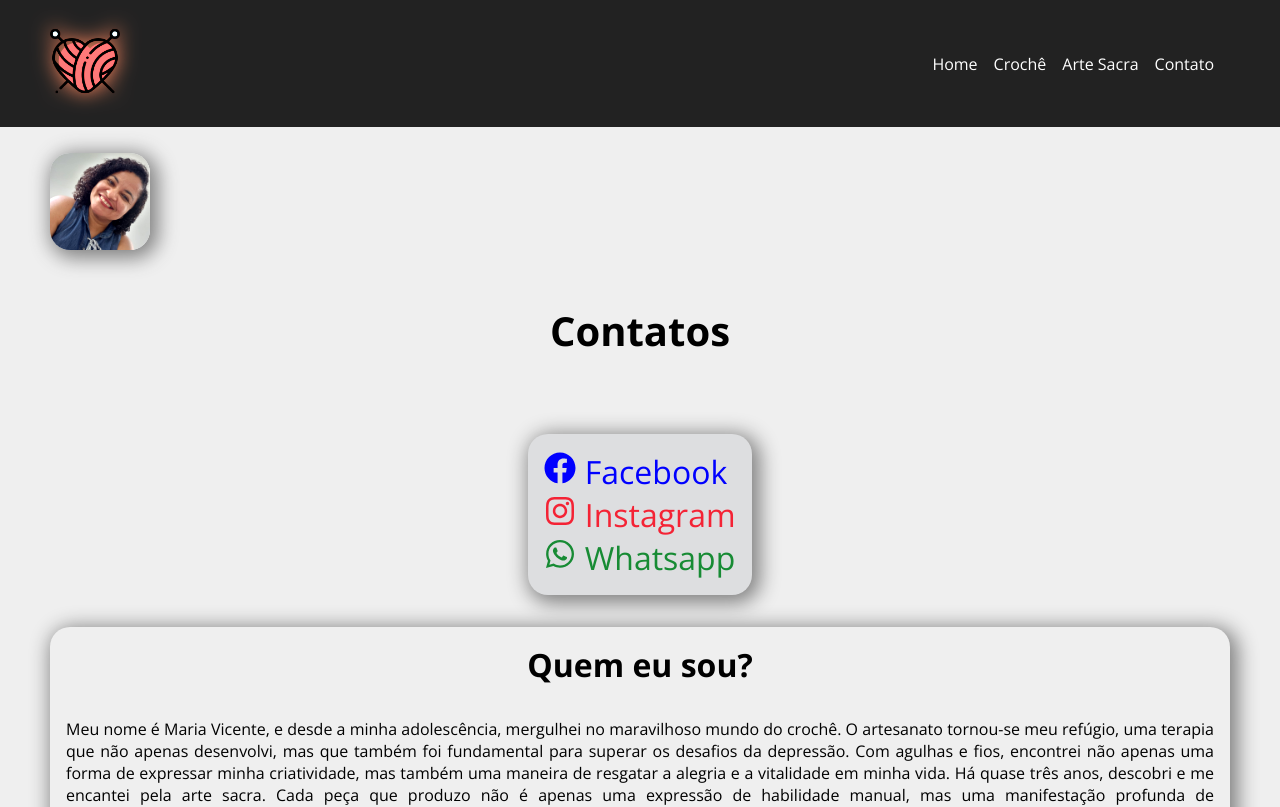
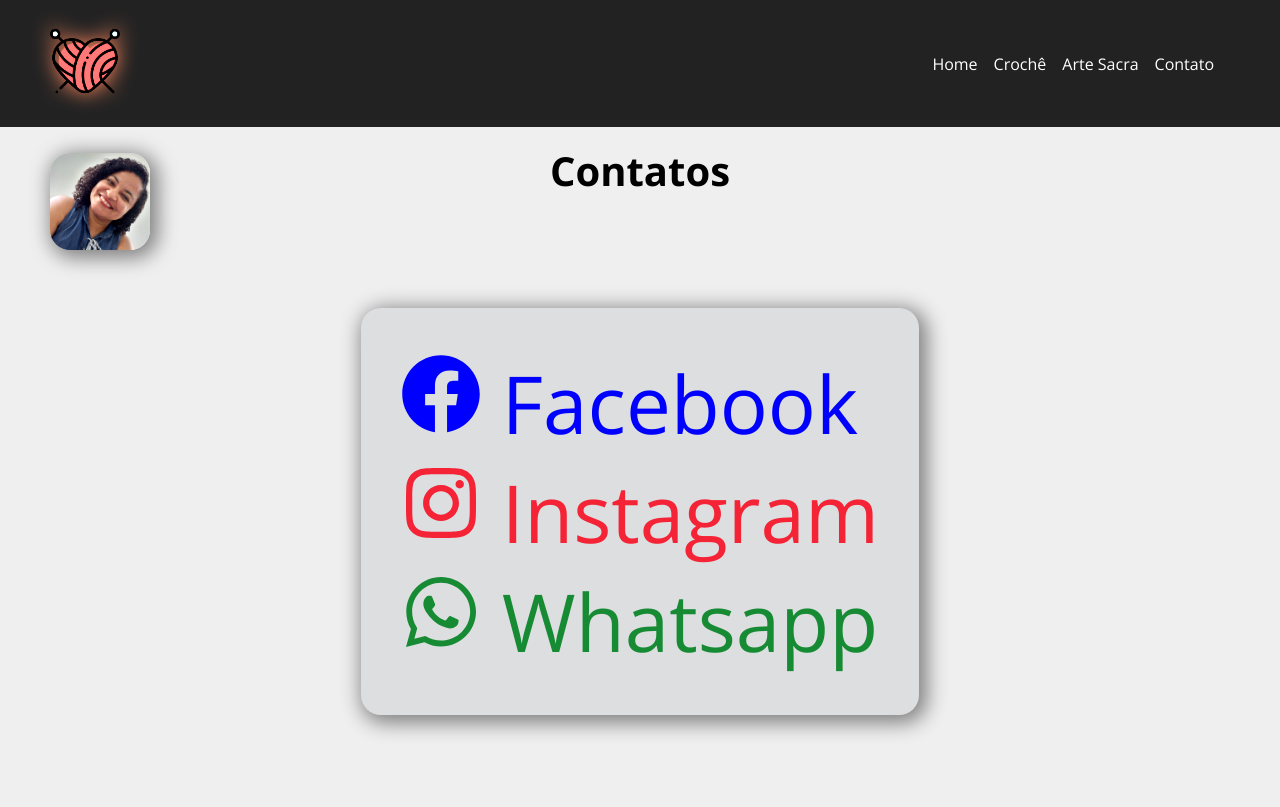
Before and after one commit to Rn77M/MVM, a JavaScript app: page /contact in a window 1280 px wide. Shown: the top 807 px of the page. Built offline with nearby package versions, Linux system fonts and the light colour scheme; the HTML template or start-up script is replaced by a standard one.

Commit message:
Update Contact.module.css

```diff
--- a/src/components/pages/Contact.module.css
+++ b/src/components/pages/Contact.module.css
@@ -1,4 +1,5 @@
 * {
+  -webkit-tap-highlight-color: transparent;
   user-select: none;
 }
 
@@ -10,6 +11,8 @@
   justify-content: center;
   padding: 2em; /* Ajuste o valor de padding conforme necessário */
   user-select: none;
+  position: relative;
+  bottom: 150px;
 }
 
 .contact_container h1 {
@@ -20,6 +23,8 @@
 .contact_container .cnt {
   font-size: 2.5em;
   margin-bottom: 1.5em; /* Ajuste o valor conforme necessário */
+  position: relative;
+  bottom: 10px;
 }
 
 .contact_container h2 {
@@ -63,6 +68,7 @@
   box-shadow: 4px 4px 20px 4px gray;
   width: 100%;
   margin-top: 1em; /* Ajuste o valor conforme necessário */
+  font-size: 40px;
 }
 
 .contact_list li a {
@@ -156,6 +162,7 @@
   .contact_list {
       padding: 1em; /* Ajuste o valor de padding conforme necessário */
       margin-top: -em;
+      font-size: 23px;
   }
 
   .contact_list li a {
```
